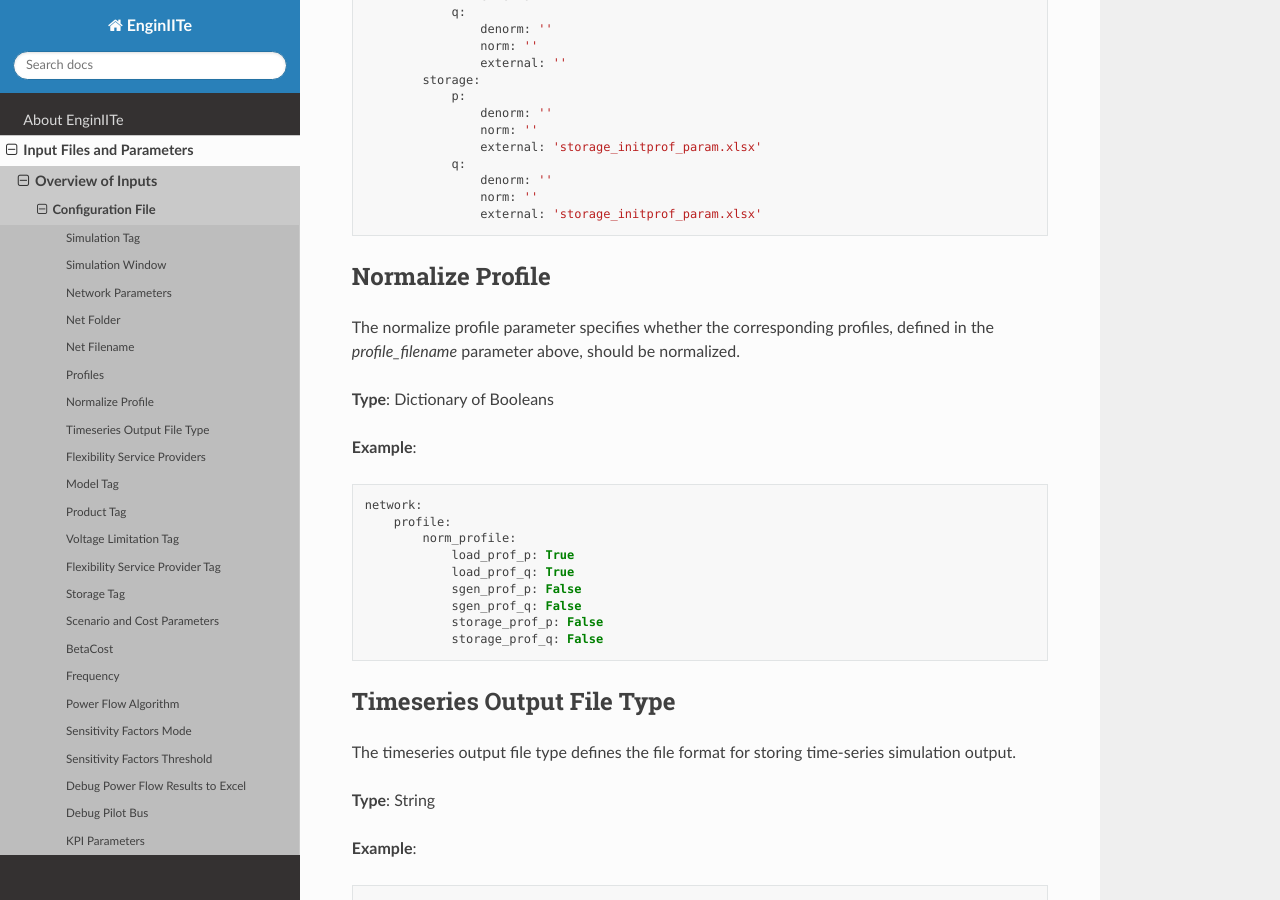
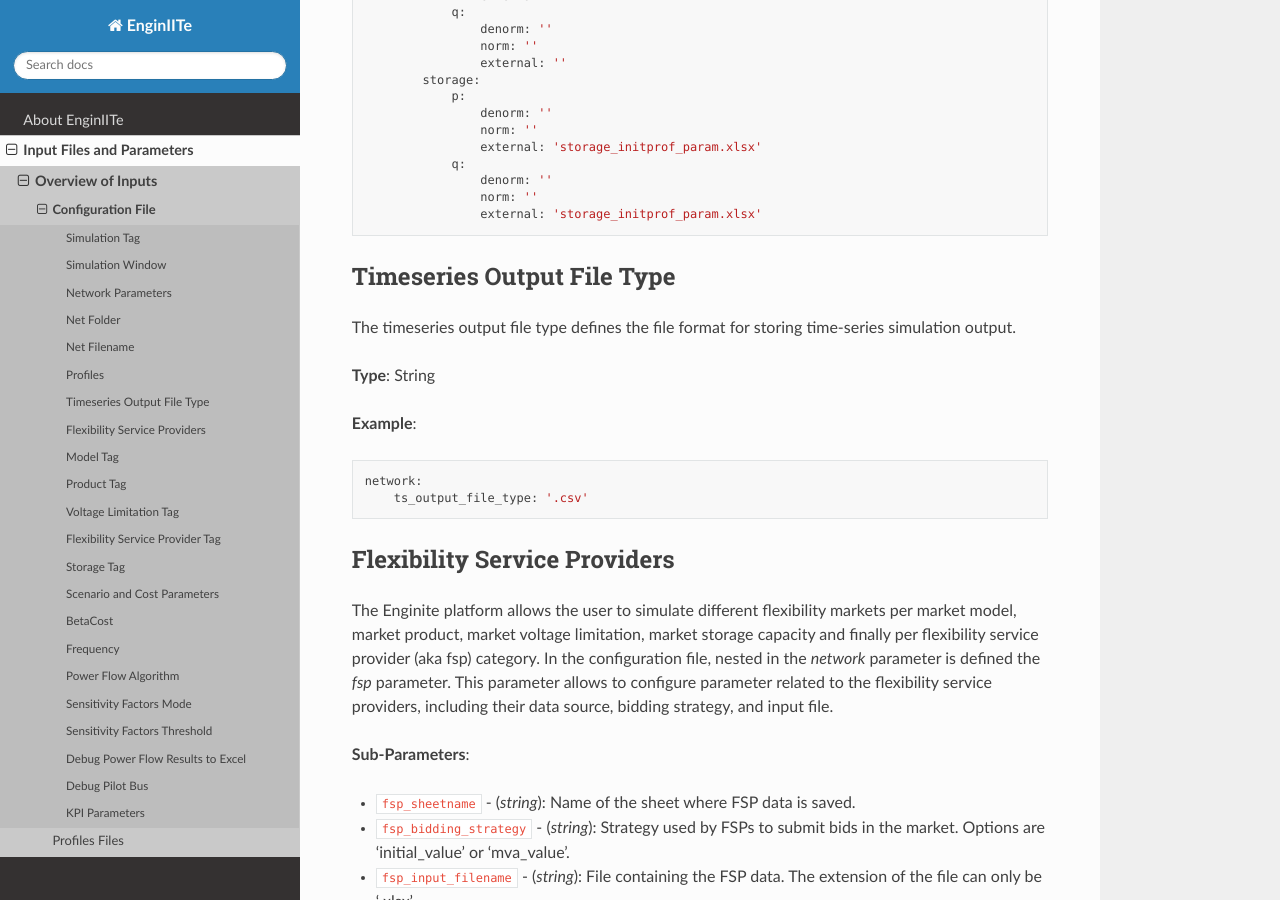
Before and after one commit to MarcoGalici/EnginIITe, a Sphinx documentation site: the page built from docs/inputs/config_file.rst, in a window 1280 px wide and 900 px high, scrolled down 2946 px. Built offline with Sphinx 7.4.7 and the Read the Docs theme 3.1.0, drawn with Linux system fonts in a browser that asks for light colours; pages that are not in the unit, such as notebooks, are missing from menus.

Commit message:
Add files via upload

```diff
--- a/docs/inputs/config_file.rst
+++ b/docs/inputs/config_file.rst
@@ -149,27 +149,6 @@ Dictionary
                     denorm: ''
                     norm: ''
                     external: 'storage_initprof_param.xlsx'
-
-
-Normalize Profile
--------------------
-The normalize profile parameter specifies whether the corresponding profiles,
-defined in the `profile_filename` parameter above, should be normalized.
-
-**Type**:
-Dictionary of Booleans
-
-**Example**::
-
-    network:
-        profile:
-            norm_profile:
-                load_prof_p: True
-                load_prof_q: True
-                sgen_prof_p: False
-                sgen_prof_q: False
-                storage_prof_p: False
-                storage_prof_q: False
 
 
 Timeseries Output File Type
```
Also changed, not shown: docs/inputs/profiles_file.rst (added, +120 -0 lines).
